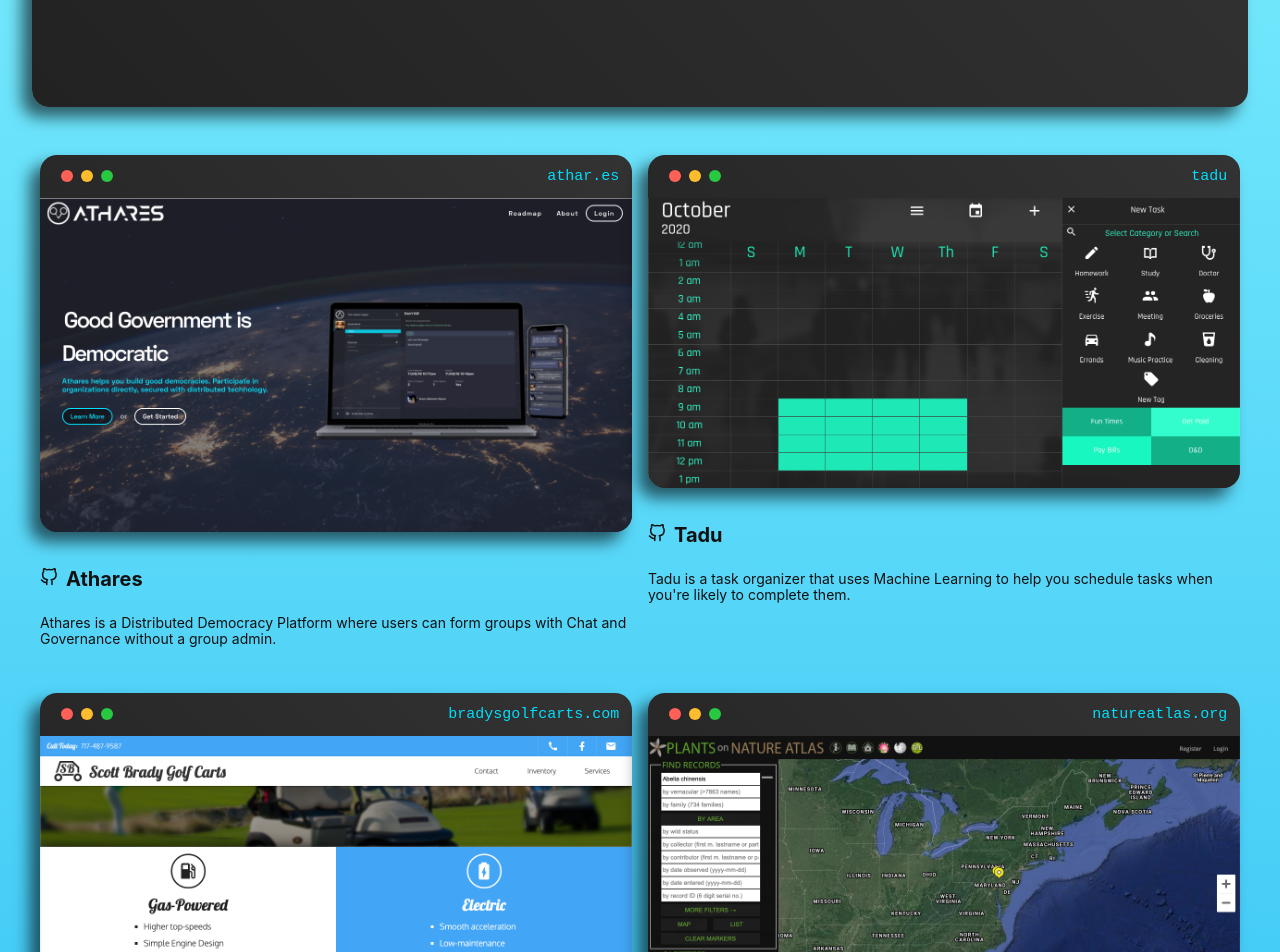
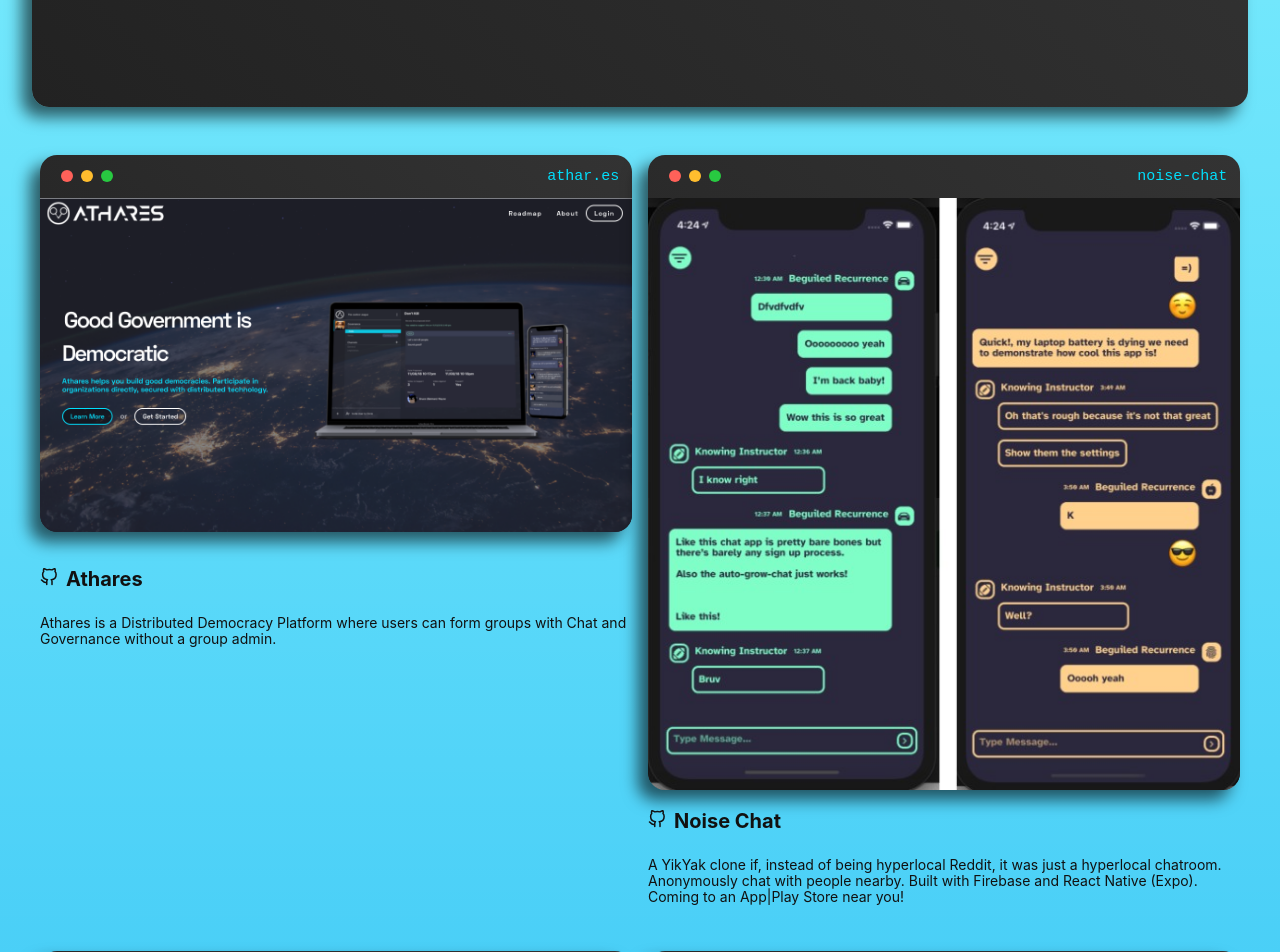
Before and after one commit to ETS-ReactNative2/actuallydan.github.io, a React (Create React App) app: page / in a window 1280 px wide. Shown: the part 320-1272 px from the top of the page. Built offline with nearby package versions, Linux system fonts and the light colour scheme.

Commit message:
add noise-chat

```diff
--- a/src/App.js
+++ b/src/App.js
@@ -37,6 +37,13 @@
       fullName: "Athares",
       description:
         "Athares is a Distributed Democracy Platform where users can form groups with Chat and Governance without a group admin.",
+    },
+    {
+      name: "noise-chat",
+      img: "./images/noise-chat.jpg",
+      fullName: "Noise Chat",
+      repo: "https://github.com/actuallydan/noise-chat",
+      description: `A YikYak clone if, instead of being hyperlocal Reddit, it was just a hyperlocal chatroom. Anonymously chat with people nearby. Built with Firebase and React Native (Expo). Coming to an App|Play Store near you!`,
     },
     {
       name: "tadu",
```
Also changed, not shown: public/images/noise-chat.jpg (added).
